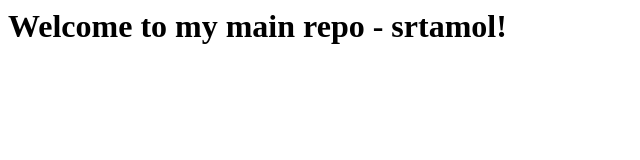
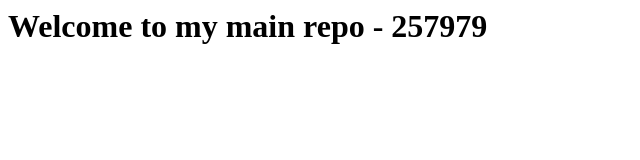
Before and after one commit to srtamol/srtamol.github.io, a plain HTML site: page index.html in a window 1280 px wide. Shown: the whole page, without its empty margins (0-640 px from the left). Drawn offline with Linux system fonts and the light colour scheme.

Commit message:
Commit changes to index.html

```diff
--- a/index.html
+++ b/index.html
@@ -1,5 +1,5 @@
 <html>
   <body>
-    <h1>Welcome to my main repo - srtamol!</h1>
+    <h1>Welcome to my main repo - 257979</h1>
   </body>
 </html>
```
